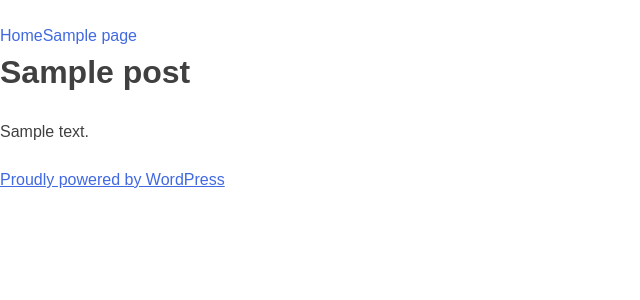
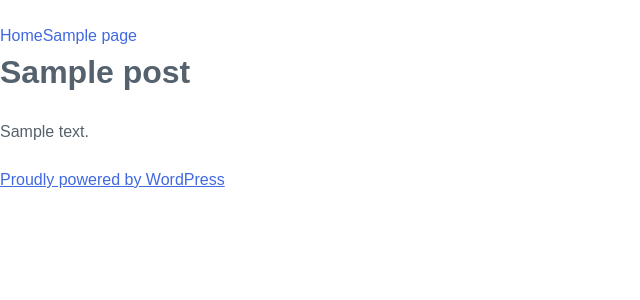
Before and after one commit to jonathanfunk/married-by-kayla, a WordPress theme: template themes/marriedbykayla/page.php in a window 1280 px wide. Shown: the top 300 px of the page, without its empty margins (0-640 px from the left). Run offline with PHP 8.4 and a stand-in for WordPress, Linux system fonts and the light colour scheme; the site name, menu and one post (Sample post) are stand-ins, and other content is empty; some libraries are stand-ins or nearby versions.

Commit message:
color variables made

```diff
--- a/themes/marriedbykayla/sass/_variables.scss
+++ b/themes/marriedbykayla/sass/_variables.scss
@@ -5,7 +5,14 @@ $base__space-unit: 1.5em;
 // Colors
 
 $color__background-body: #fff;
-$color__text-main: #404040;
+$color__text-main: #55626D;
+
+$color_yellow: #E0DA46;
+$color_bg-green: #656F78;
+$color_dark-green: #5FAEA1;
+$color_green: #6CC8B9;
+$color_light-green: #7AE0D0;
+$color_ligher-green: #95F8E8;
 
 $color__background-screen: #f1f1f1;
 $color__text-screen: #21759b;
--- a/themes/marriedbykayla/style.css
+++ b/themes/marriedbykayla/style.css
@@ -230,7 +230,7 @@ button,
 input,
 select,
 textarea {
-  color: #404040;
+  color: #55626D;
   font-family: sans-serif;
   font-size: 16px;
   font-size: 1rem;
```
Also changed, not shown: themes/marriedbykayla/front-page.php (+14 -0 lines), themes/marriedbykayla/build/css/style.min.css, 1 other file.
